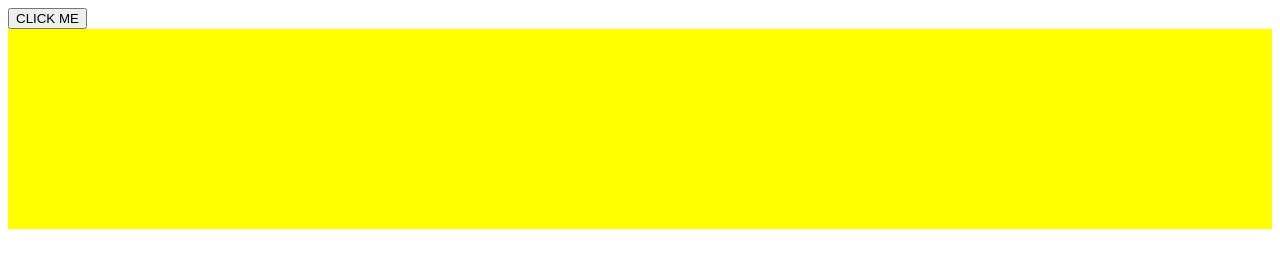
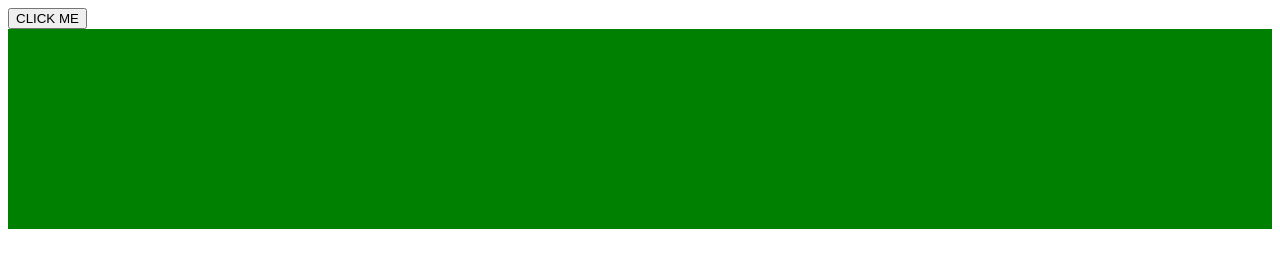
Before and after one commit to MazwinBachi/datewithgit-sample, a plain HTML site: page index.html in a window 1280 px wide. Both pictures are taken after a click on the button "CLICK ME". Drawn offline with nearby package versions, Linux system fonts and the light colour scheme.

Commit message:
changed color

```diff
--- a/index.html
+++ b/index.html
@@ -18,7 +18,7 @@
       $('#btn').click(function(){
         $('div').hide('slow',function(){
             $('div').show(2000, function(){
-                $('div').css("background-color", "yellow")
+                $('div').css("background-color", "green")
             });
         })
       })
```
